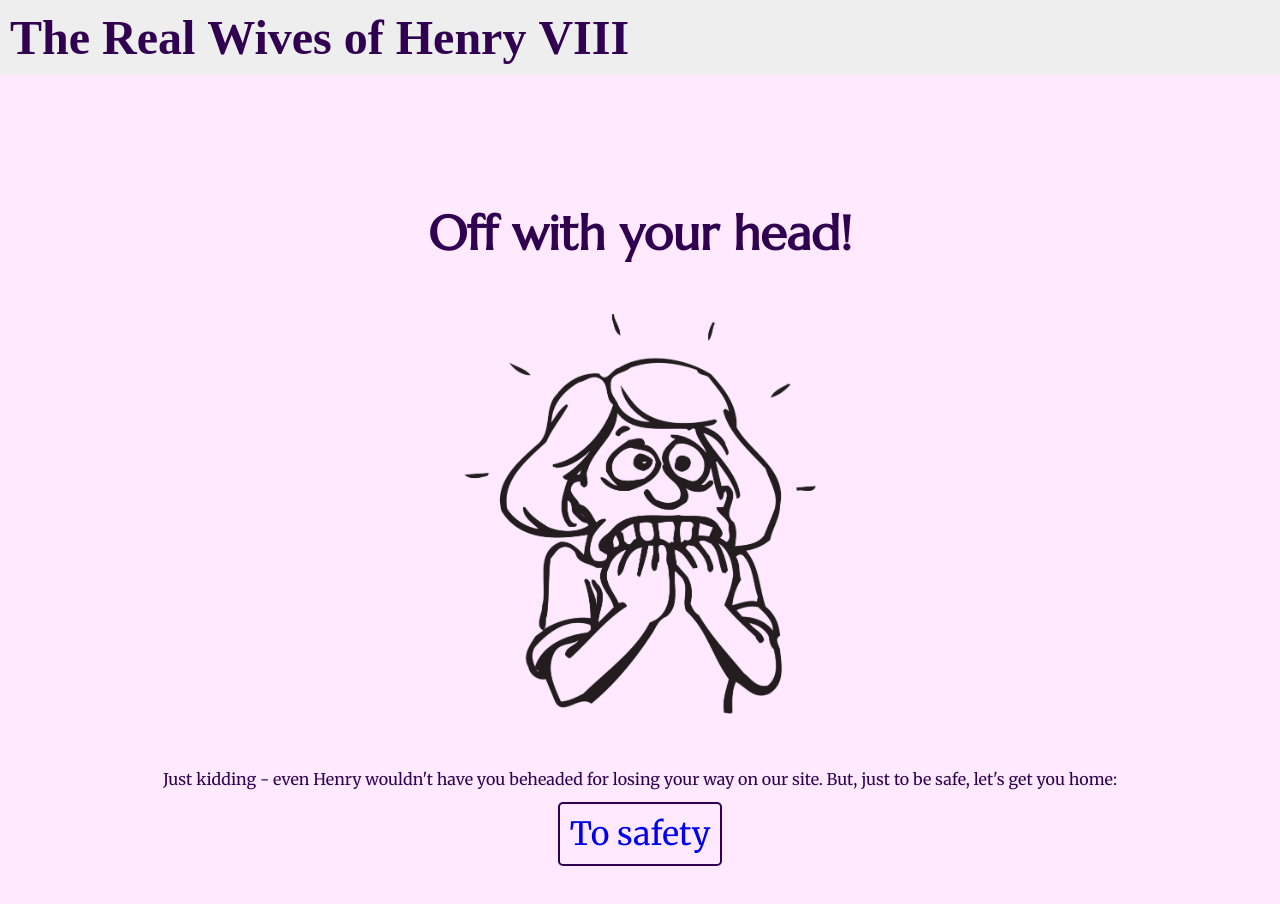
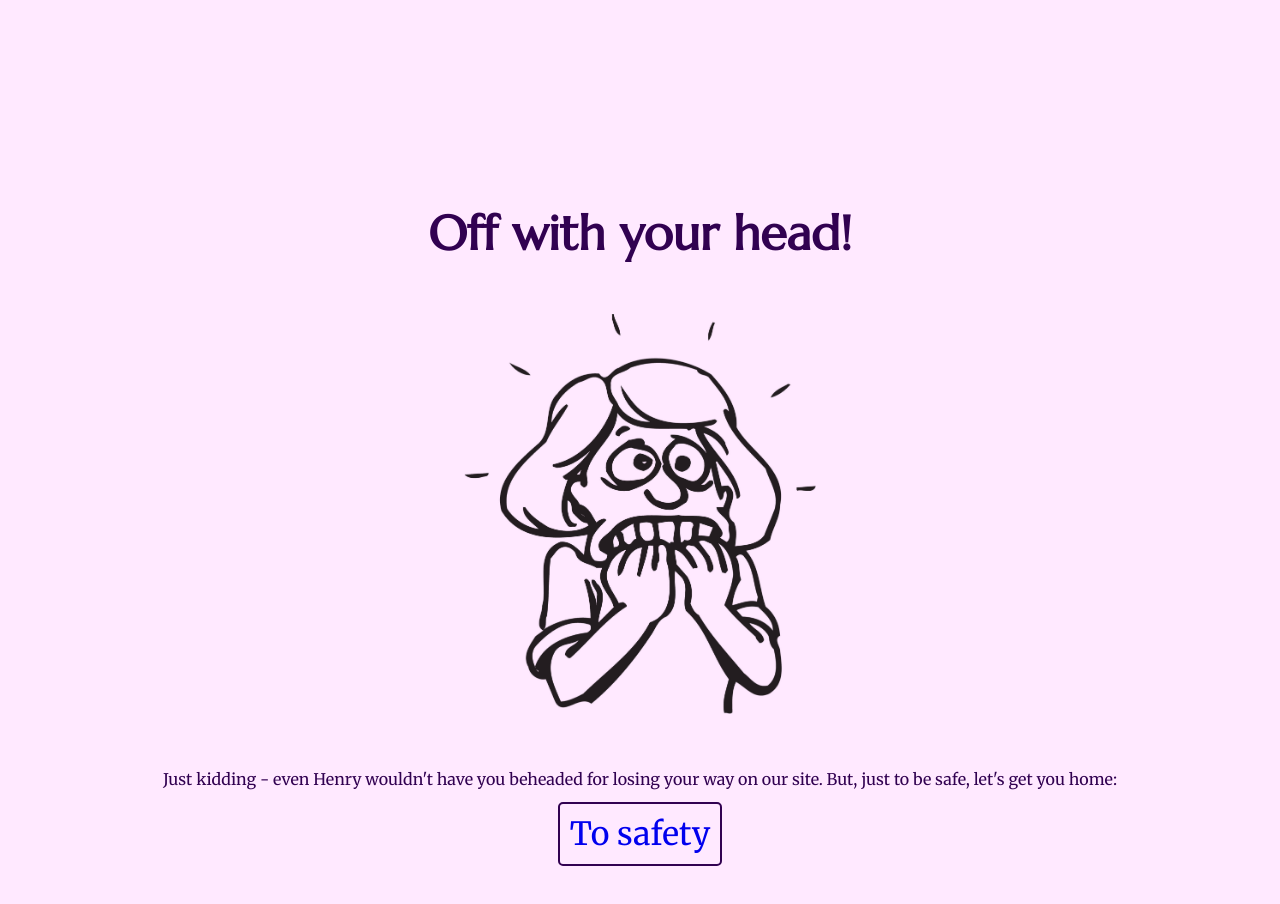
Before and after one commit to mariacjones1/henry-viii-wives, a plain HTML site: page 404.html in a window 1280 px wide. Drawn offline with Linux system fonts and the light colour scheme; a web font is replaced by a local one.

Commit message:
Remove header from 404 page

```diff
--- a/404.html
+++ b/404.html
@@ -23,15 +23,6 @@
 </head>
 <body>
 
-    <!-- header -->
-    <header>
-
-        <!-- logo -->
-        <a id="logo" href="index.html">
-            <h1>The&nbsp;Real&nbsp;Wives of&nbsp;Henry&nbsp;VIII</h1>
-        </a>
-    </header>
-
     <!-- main section -->
     <main class="error">
         <h2>Off with your head!</h2>
@@ -40,8 +31,6 @@
         <a href="index.html" aria-label="Return to homepage">To safety</a>
     </main>
 
-
-
     <!--font awesome script-->
     <script src="https://kit.fontawesome.com/441ba9aadd.js" crossorigin="anonymous"></script>
 </body>
```
